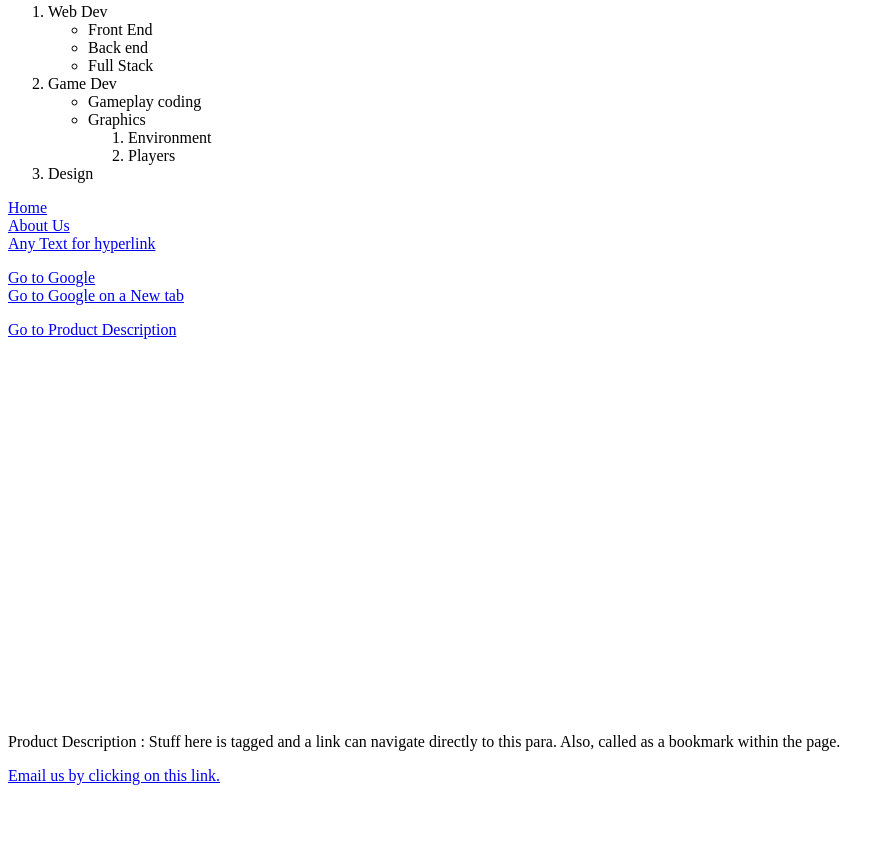
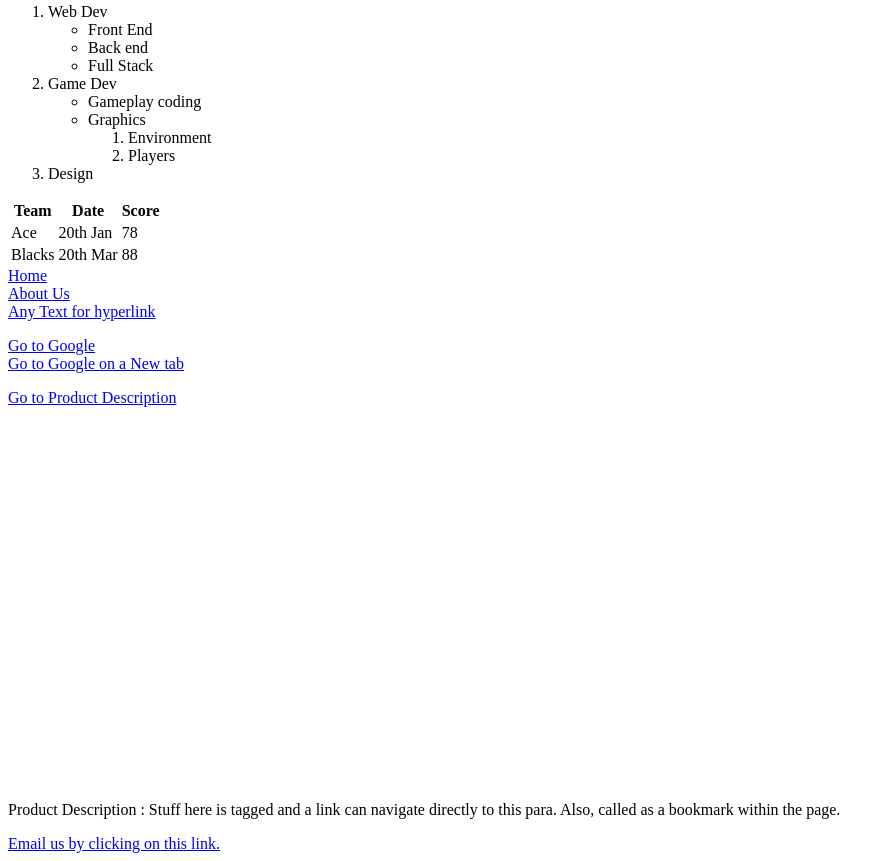
Before and after one commit to kpgtox/practicerepo, a plain HTML site: page simplilearn/html practice.html in a window 1280 px wide. Shown: the part 2202-3063 px from the top of the page, without its empty margins (0-895 px from the left). Before the commit the page ends 2995 px from the top, so only its background shows below. Drawn offline with Linux system fonts and the light colour scheme.

Commit message:
practice

```diff
--- a/simplilearn/html practice.html
+++ b/simplilearn/html practice.html
@@ -187,7 +187,26 @@
     </ol>
 
     <!-- Tables -->
-
+    <table>
+      <!-- Row1 -->
+      <tr>
+      <th>Team</th>
+      <th>Date</th>
+      <th>Score</th>
+      </tr>
+      <!-- Row2 -->
+      <tr>
+      <td>Ace</td>
+      <td>20th Jan</td>
+      <td>78</td>
+      </tr>
+      <!-- Row3 -->
+      <tr>
+      <td>Blacks</td>
+      <td>20th Mar</td>
+      <td>88</td>
+      </tr>
+    </table>
 
 <!-- Links -->
 
```
